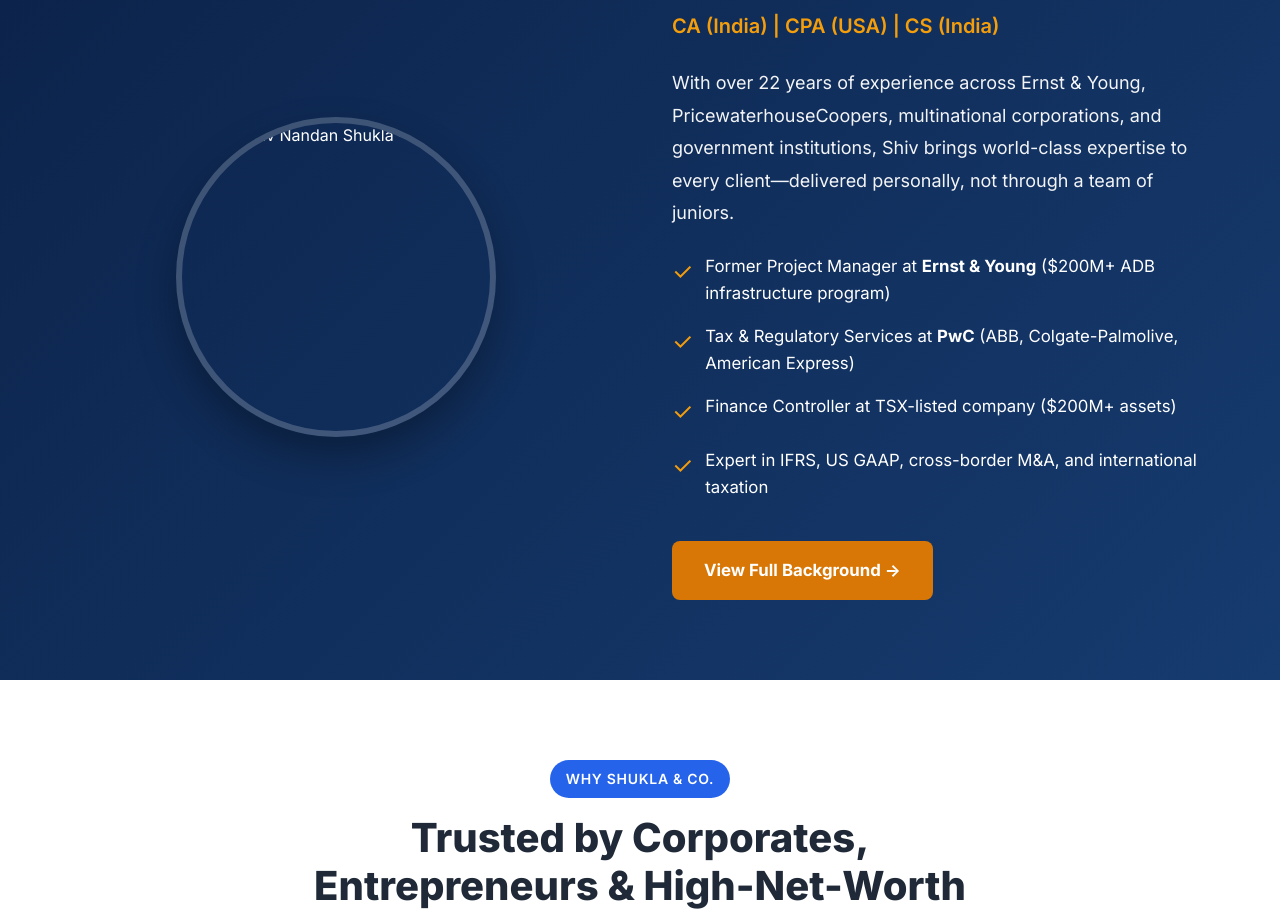
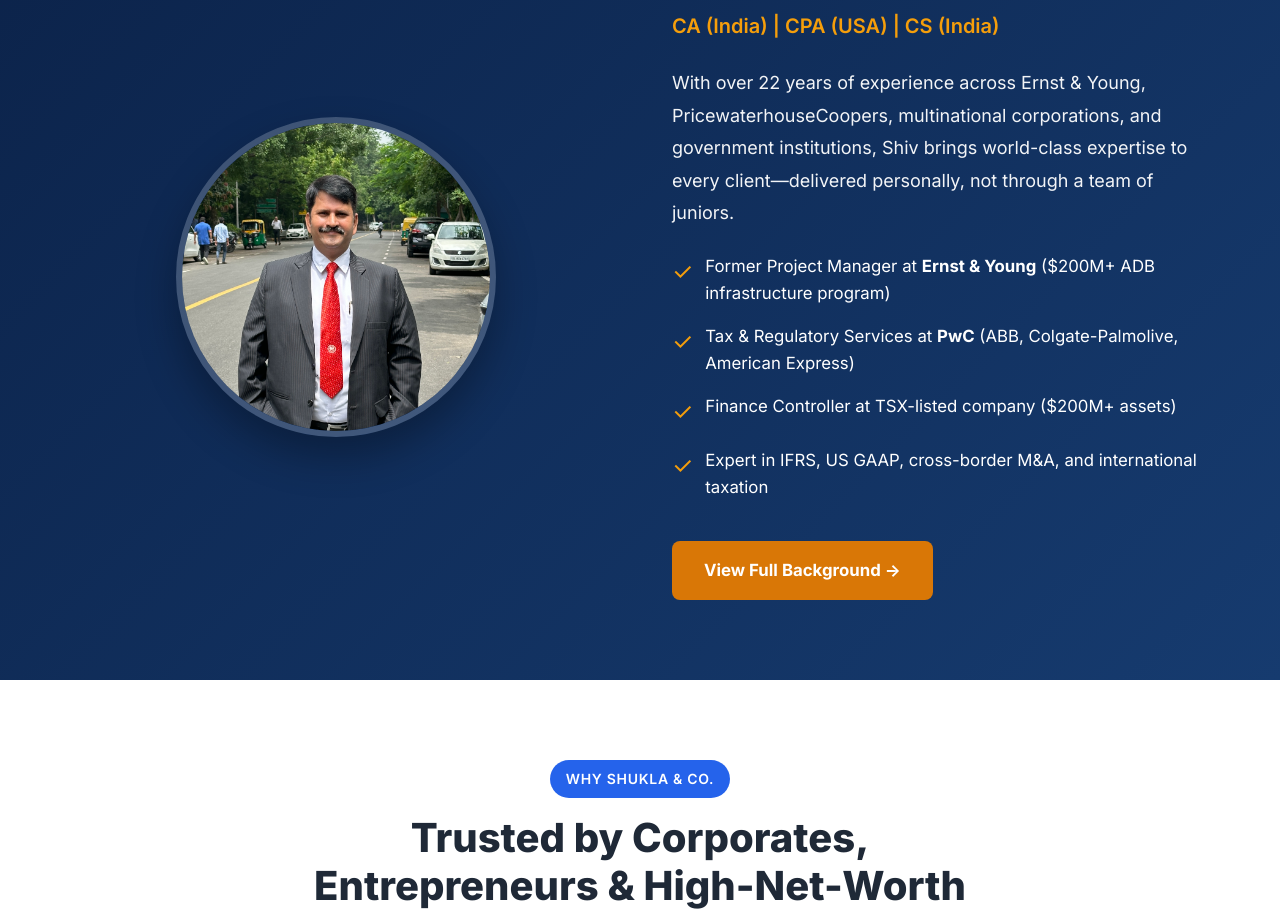
Before and after one commit to shukla-co/shukla-co, a plain HTML site: page index.html in a window 1280 px wide. Shown: the part 2868-3785 px from the top of the page. Drawn offline with Linux system fonts and the light colour scheme.

Commit message:
Fix Shiv Shukla photo path in founder section

```diff
--- a/index.html
+++ b/index.html
@@ -186,7 +186,7 @@
 
       <div class="two-column" style="margin-top: 3rem; align-items: center;">
         <div style="text-align: center;">
-          <img src="assets/images/shiv-shukla.jpg" alt="CA Shiv Nandan Shukla - Founder" style="width: 320px; height: 320px; margin: 0 auto; border-radius: 50%; object-fit: cover; border: 6px solid rgba(255,255,255,0.2); box-shadow: 0 20px 40px rgba(0,0,0,0.3); display: block;">
+          <img src="shiv-shukla.jpg" alt="CA Shiv Nandan Shukla - Founder" style="width: 320px; height: 320px; margin: 0 auto; border-radius: 50%; object-fit: cover; border: 6px solid rgba(255,255,255,0.2); box-shadow: 0 20px 40px rgba(0,0,0,0.3); display: block;">
         </div>
 
         <div>
```
